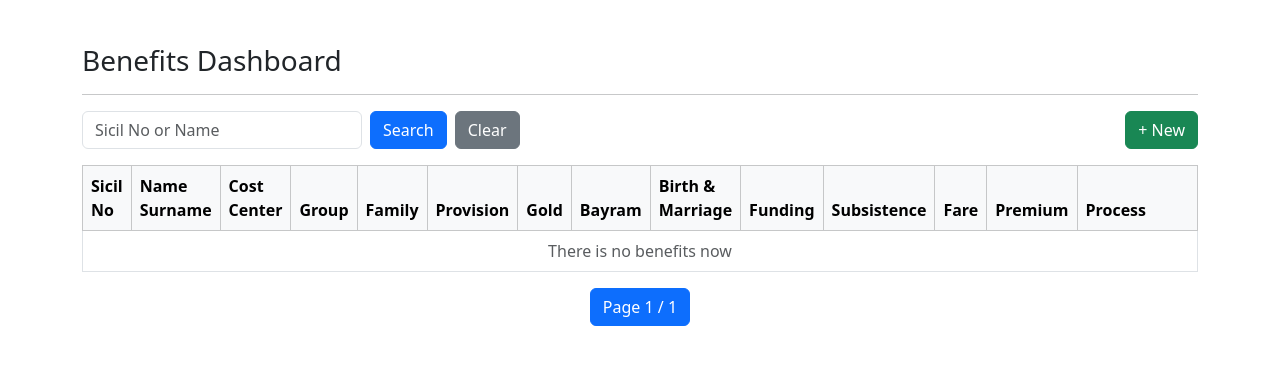
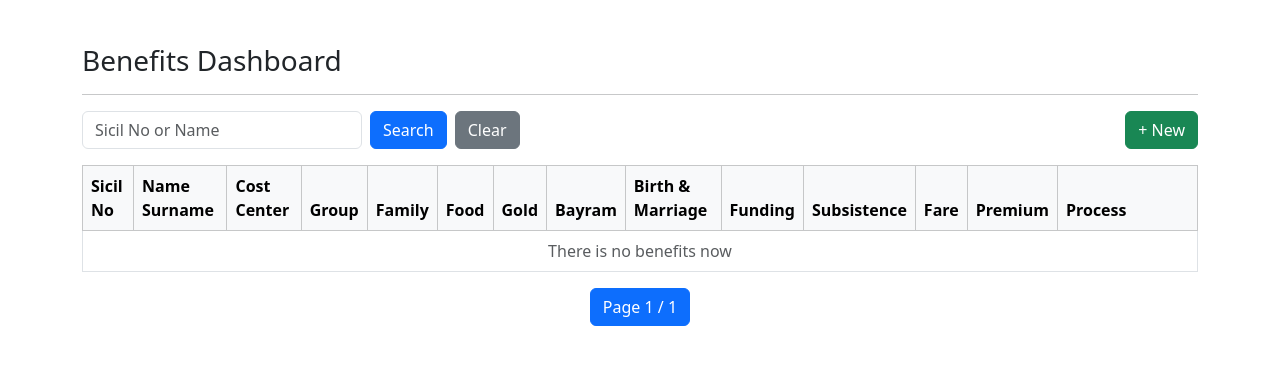
Before and after one commit to omercengiz/putzmeisterapp, a Django app: page /benefits/ in a window 1280 px wide. Shown: the part 56-421 px from the top of the page. Run offline with Django 4.2, Linux system fonts and the light colour scheme; a user stored in the database is signed in; data that the repository does not hold is empty; parts of the project's set-up code (start-up, migrations or seed data) failed here and were passed over.

Commit message:
feat/changing name of erzak

```diff
--- a/templates/benefits/benefit_list.html
+++ b/templates/benefits/benefit_list.html
@@ -27,7 +27,7 @@
       <th>Group</th>
 
       <th>Family</th>
-      <th>Provision</th>
+      <th>Food</th>
       <th>Gold</th>
       <th>Bayram</th>
       <th>Birth & Marriage</th>
```
